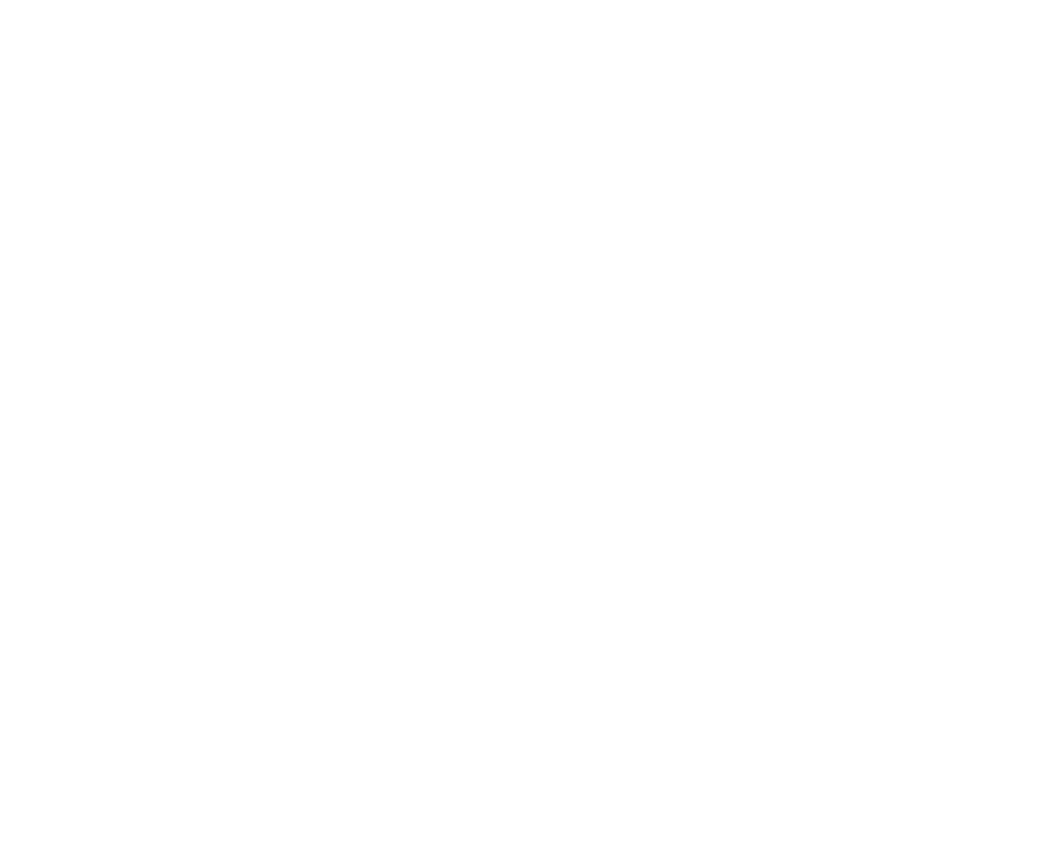
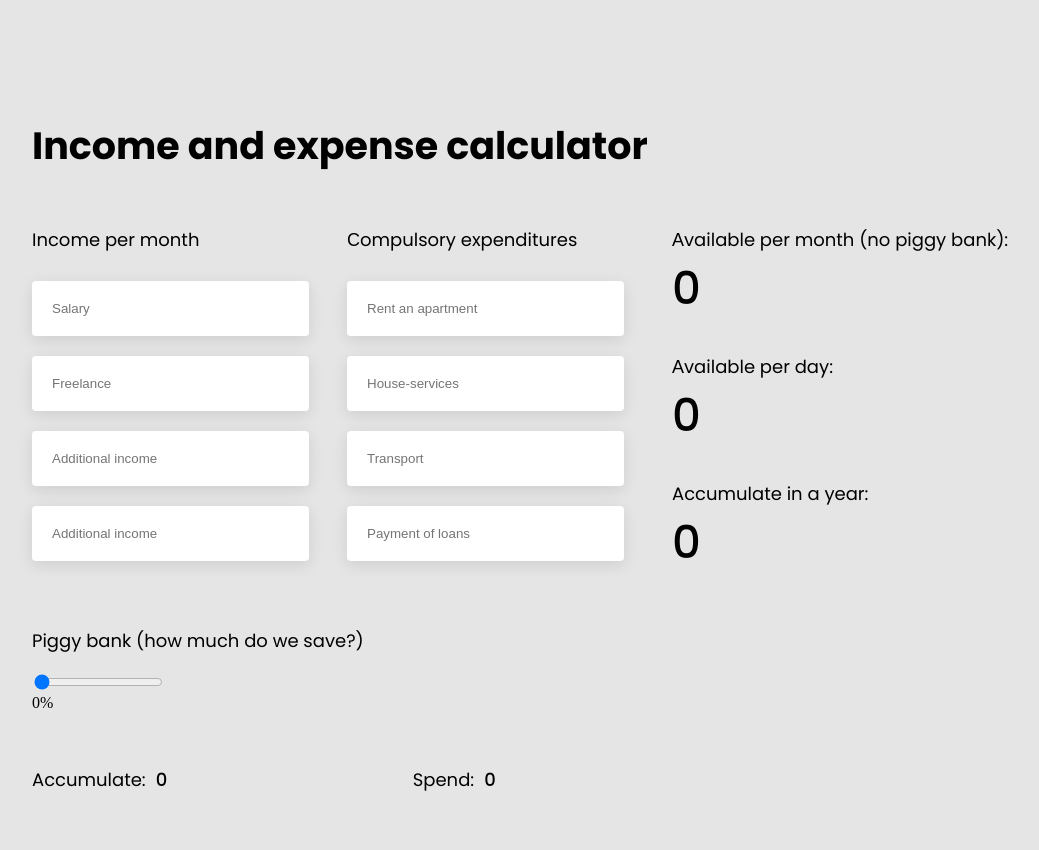
Before and after one commit to UlianaFomina/Calculator, a plain HTML site: page index.html in a window 1280 px wide. Shown: the whole page, without its empty margins (138-1177 px from the left). Before the commit the page ends 800 px from the top, so only its background shows below. Drawn offline with Linux system fonts and the light colour scheme.

Commit message:
edit html and css files

```diff
--- a/index.html
+++ b/index.html
@@ -7,6 +7,60 @@
   <title>Culculator</title>
 </head>
 <body>
+  <div class="main-wrapper">
+  <h1>Income and expense calculator</h1>
+  <div class="inputs-block">
+    <div class="inputs-block-column">
+      <h6>Income per month</h6>
+      <div class="inputs-wrapper">
+        <input type="number" placeholder="Salary" id="income-salary" class="input">
+        <input type="number" placeholder="Freelance" id="income-freelance" class="input">
+        <input type="number" placeholder="Additional income" id="income-extra-1" class="input">
+        <input type="number" placeholder="Additional income" id="income-extra-2" class="input">
+      </div>
+    </div>
+    <div class="inputs-block-column">
+      <h6>Сompulsory expenditures</h6>
+      <div class="inputs-wrapper">
+        <input type="number" placeholder="Rent an apartment" id="costs-flat" class="input">
+        <input type="number" placeholder="House-services" id="costs-house-services" class="input">
+        <input type="number" placeholder="Transport" id="costs-transport" class="input">
+        <input type="number" placeholder="Payment of loans" id="costs-credit" class="input">
+      </div>
+    </div>
+    <div class="inputs-block-column">
+      <div class="total-numb">
+        <h6>Аvailable per month (no piggy bank):</h6>
+        <input type="number" class="total" id="total-month" value="0" readonly>
+      </div>
+      <div class="total-numb">
+        <h6>Аvailable per day:</h6>
+        <input type="number" class="total" id="total-day" value="0" readonly>
+      </div>
+      <div class="total-numb">
+        <h6>Accumulate in a year:</h6>
+        <input type="number" class="total" id="total-year" value="0" readonly>
+      </div>
+    </div>
+  </div>
+  <div class="range-block">
+    <h6>Piggy bank (how much do we save?)</h6>
+    <div class="range-wrapper">
+      <input type="range" min="0" max="100" value="0" id="money-box-range">
+    </div>
+    <div><span id="total-precents">0</span>%</div>
+  </div>
+  <div class="result-block">
+    <div class="total-numb">
+      <h6>Accumulate:</h6>
+      <input type="number" id="accumulation" value="0" readonly>
+    </div>
+    <div class="total-numb">
+      <h6>Spend:</h6>
+      <input type="number" id="spend" value="0" readonly>
+    </div>
+  </div>
+  </div>
   <script src="index.js"></script>
 </body>
 </html>
--- a/style.css
+++ b/style.css
@@ -0,0 +1,197 @@
+@import url("https://fonts.googleapis.com/css2?family=Poppins:wght@400;500;700&display=swap");
+
+:root {
+  --font: "Poppins", sans-serif;
+}
+
+body {
+  background-color: #e5e5e5;
+  padding-top: 115px;
+  padding-left: 162px;
+}
+
+.main-wrapper h1 {
+  font-family: var(--font);
+  font-weight: bold;
+  font-size: 38px;
+  line-height: 46px;
+  color: #000000;
+  margin: 0;
+  margin-bottom: 60px;
+}
+
+h6 {
+  margin: 0;
+  font-family: var(--font);
+  font-weight: normal;
+  font-size: 18px;
+  line-height: 22px;
+  color: #000000;
+}
+
+input::-webkit-outer-spin-button,
+input::-webkit-inner-spin-button {
+  -webkit-appearance: none;
+  margin: 0;
+}
+
+input[type="number"] {
+  height: 53px;
+  width: 255px;
+  background: #ffffff;
+  box-shadow: 0px 4px 15px rgba(0, 0, 0, 0.1);
+  border-radius: 4px;
+  outline: none;
+  border: none;
+  padding-left: 20px;
+}
+
+.inputs-block {
+  display: flex;
+  justify-content: flex-start;
+  margin-bottom: 60px;
+}
+
+.inputs-block-column {
+  margin-right: 60px;
+  max-width: 255px;
+}
+
+.inputs-block-column:last-child {
+  margin-left: 10px;
+  margin-right: 0;
+  max-width: 100%;
+}
+
+.inputs-wrapper {
+  margin-top: 30px;
+}
+
+.inputs-wrapper input {
+  margin-bottom: 20px;
+}
+
+.inputs-wrapper input:last-child {
+  margin-bottom: 0px;
+}
+
+.total-numb {
+  margin-bottom: 40px;
+}
+
+.total-numb:last-child {
+  margin-bottom: 0px;
+}
+
+.total-numb h6 {
+  margin-bottom: 10px;
+}
+
+.total-numb input {
+  font-family: var(--font);
+  font-weight: 500;
+  font-size: 45px;
+  line-height: 55px;
+  letter-spacing: 0.03em;
+  color: #000000;
+  background-color: transparent;
+  box-shadow: none;
+  padding-left: 0;
+}
+
+#accumulation,
+#spend {
+  font-family: var(--font);
+  font-weight: 500;
+  font-size: 18px;
+  line-height: 22px;
+  letter-spacing: 0.03em;
+  color: #000000;
+}
+
+.total-numb input::placeholder {
+  color: #000000;
+}
+
+.range-block {
+  max-width: 592px;
+  margin-bottom: 40px;
+}
+
+.range-block h6 {
+  margin-bottom: 20px;
+}
+
+#slider-range {
+  height: 2px;
+  background-color: #d1d1d1;
+  border: none;
+}
+
+.ui-slider-handle.ui-corner-all.ui-state-default {
+  width: 20px;
+  height: 20px;
+  border-radius: 50%;
+  border: none;
+  top: -9px;
+  outline: none;
+}
+
+.ui-slider-handle.ui-corner-all.ui-state-default:hover {
+  border: none;
+}
+
+.ui-slider-handle.ui-corner-all.ui-state-default:active {
+  background-color: #ffffff;
+}
+
+.ui-slider-range.ui-corner-all.ui-widget-header.ui-slider-range-min {
+  background-color: #464646;
+}
+
+.slider-range-result {
+  display: flex;
+  justify-content: center;
+  margin-top: 10px;
+}
+
+.slider-range-result input {
+  border: 0;
+  width: auto;
+  height: auto;
+  max-width: 100%;
+  padding: 0;
+  background-color: transparent;
+  font-style: normal;
+  font-family: var(--font);
+  font-weight: normal;
+  font-size: 18px;
+  line-height: 22px;
+  color: #000000;
+  box-shadow: none;
+  text-align: center;
+}
+
+.result-block {
+  display: flex;
+  width: 389px;
+  justify-content: space-between;
+}
+
+.result-block .total-numb {
+  display: flex;
+  align-items: baseline;
+}
+
+.result-block .total-numb h6 {
+  margin-right: 10px;
+}
+
+.result-block .total-numb span {
+  font-weight: 500;
+  font-family: var(--font);
+  font-size: 18px;
+  line-height: 22px;
+  letter-spacing: 0.03em;
+  color: #000000;
+}
```
